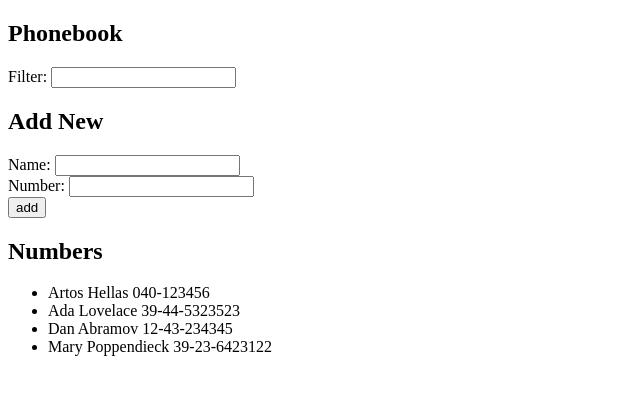
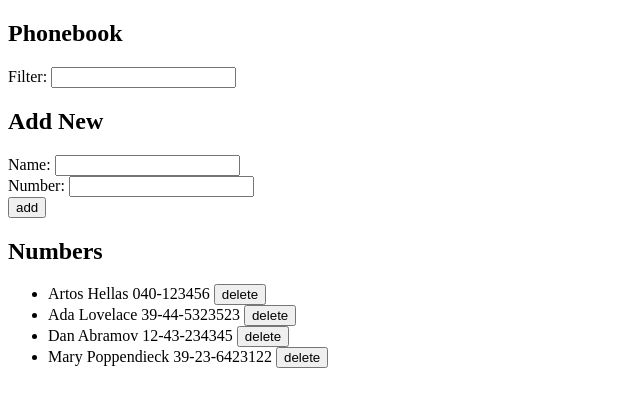
Before and after one commit to grizz-bot92/phonebook, a React (Vite) app: page / in a window 1280 px wide. Shown: the top 406 px of the page, without its empty margins (0-640 px from the left). Built offline with nearby package versions, Linux system fonts and the light colour scheme; data requests are answered from the project's data file.

Commit message:
added delete buttons and partial fucntionality to contacts

```diff
--- a/src/components/Contacts.jsx
+++ b/src/components/Contacts.jsx
@@ -1,6 +1,6 @@
-const Contacts = ({ name, number }) =>{
+const Contacts = ({ name, number, deleteContact }) =>{
     return(
-        <li>{name} {number}</li>
+        <li>{name} {number} <button onClick={()=> deleteContact}>delete</button></li>
     )
 }
 
```
